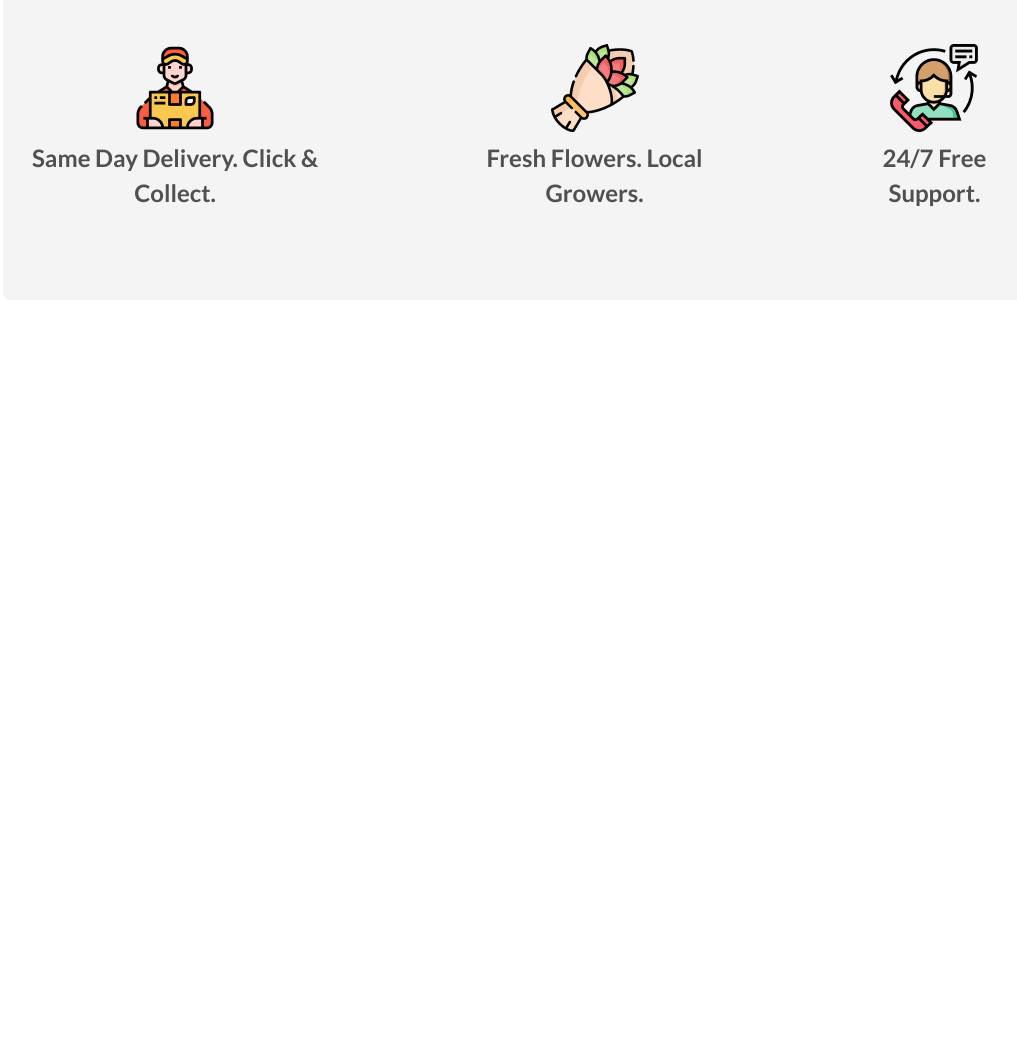
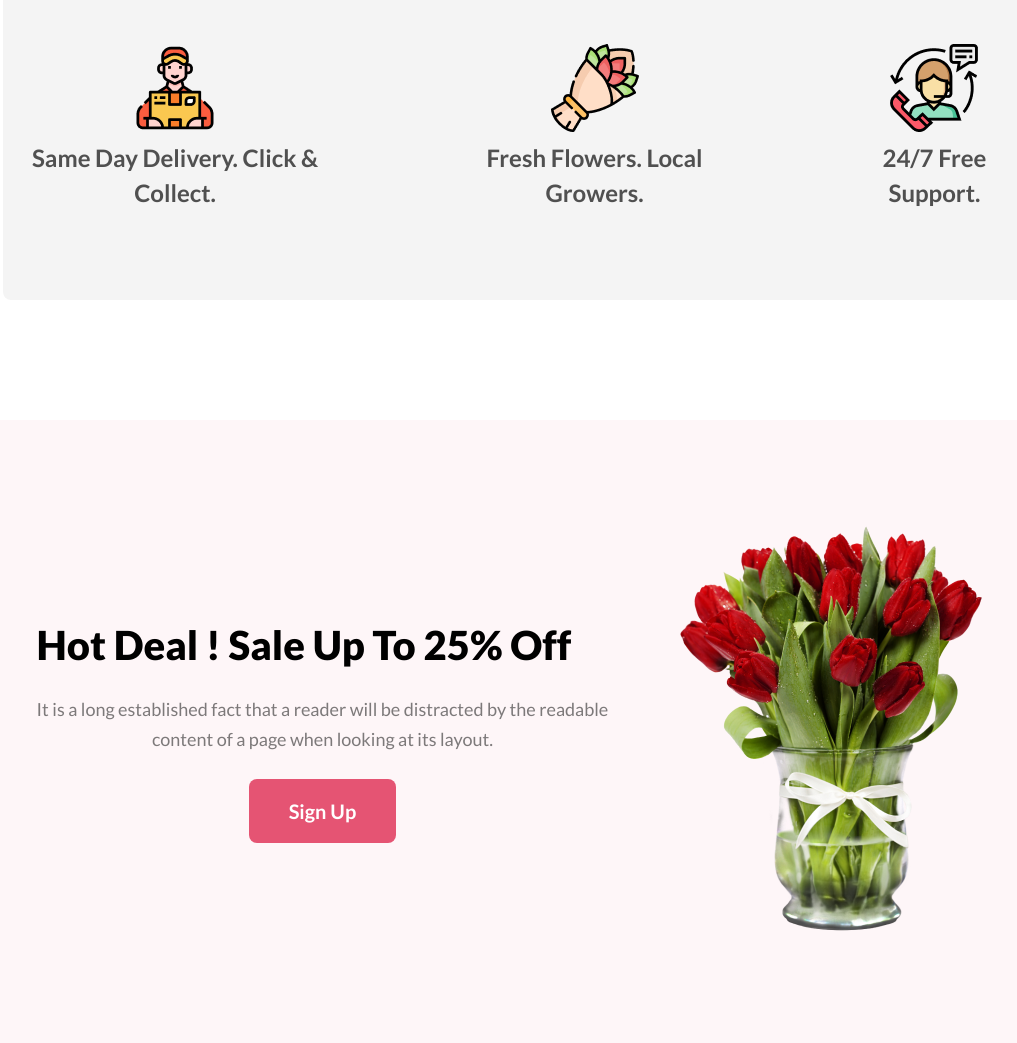
Before and after one commit to RahulKhanSuvo/Flower-Shop, a plain HTML site: page index.html in a window 1280 px wide. Shown: the part 1899-2942 px from the top of the page, without its empty margins (125-1142 px from the left). Before the commit the page ends 2199 px from the top, so only its background shows below. Drawn offline with Linux system fonts and the light colour scheme.

Commit message:
added discount section

```diff
--- a/index.html
+++ b/index.html
@@ -49,6 +49,7 @@
             <p>Pink Flower Tree</p>
             <p>Pink Flower Tree</p>
         </section>
+        <!-- customer services section -->
         <section class="customer-services">
             <div class="customer-one">
                 <img src="./Asset/Group 57.png" alt="">
@@ -63,6 +64,23 @@
                 <p>24/7 Free Support.</p>
             </div>
         </section>
+        <!-- discount section -->
+        <section class="discount">
+            <div class="discount-container">
+                <div class="discount-title-container">
+                    <h1>Hot Deal ! Sale Up To 25% Off</h1>
+                    <p>It is a long established fact that a reader will be distracted by the readable <br>content of a
+                        page
+                        when
+                        looking at its
+                        layout.</p>
+                    <button>Sign Up</button>
+                </div>
+                <div>
+                    <img src="./Asset/pngwing 8.png" alt="">
+                </div>
+            </div>
+        </section>
     </main>
 </body>
 
--- a/style/style.css
+++ b/style/style.css
@@ -180,6 +180,7 @@ body {
     padding-bottom: 90px;
     border-radius: 8px;
     margin-top: 123px;
+    margin-bottom: 120px;
 }
 
 .customer-one {
@@ -191,3 +192,54 @@ body {
     letter-spacing: 0%;
     text-align: center;
 }
+
+.discount {
+    background-color: #E554730D;
+}
+
+.discount-container {
+    width: 80%;
+    margin: 0 auto;
+    display: flex;
+    justify-content: space-around;
+    align-items: center;
+    padding: 100px 0px;
+}
+
+.discount-title-container {
+    text-align: center;
+}
+
+.discount-title-container h1 {
+    font-family: Lato;
+    font-size: 40px;
+    font-weight: 800;
+    line-height: 48px;
+    letter-spacing: 0%;
+    text-align: left;
+}
+
+.discount-title-container p {
+    color: rgba(39, 39, 39, 0.6);
+    font-family: Lato;
+    font-size: 18px;
+    font-weight: 400;
+    line-height: 30px;
+    letter-spacing: 0%;
+    text-align: center;
+    margin: 25px 0px;
+}
+
+.discount-title-container button {
+    background-color: #E55473;
+    border-radius: 8px;
+    padding: 20px 40px;
+    border: none;
+    color: rgb(255, 255, 255);
+    font-family: Lato;
+    font-size: 20px;
+    font-weight: 700;
+    line-height: 24px;
+    letter-spacing: 0%;
+
+}
```
